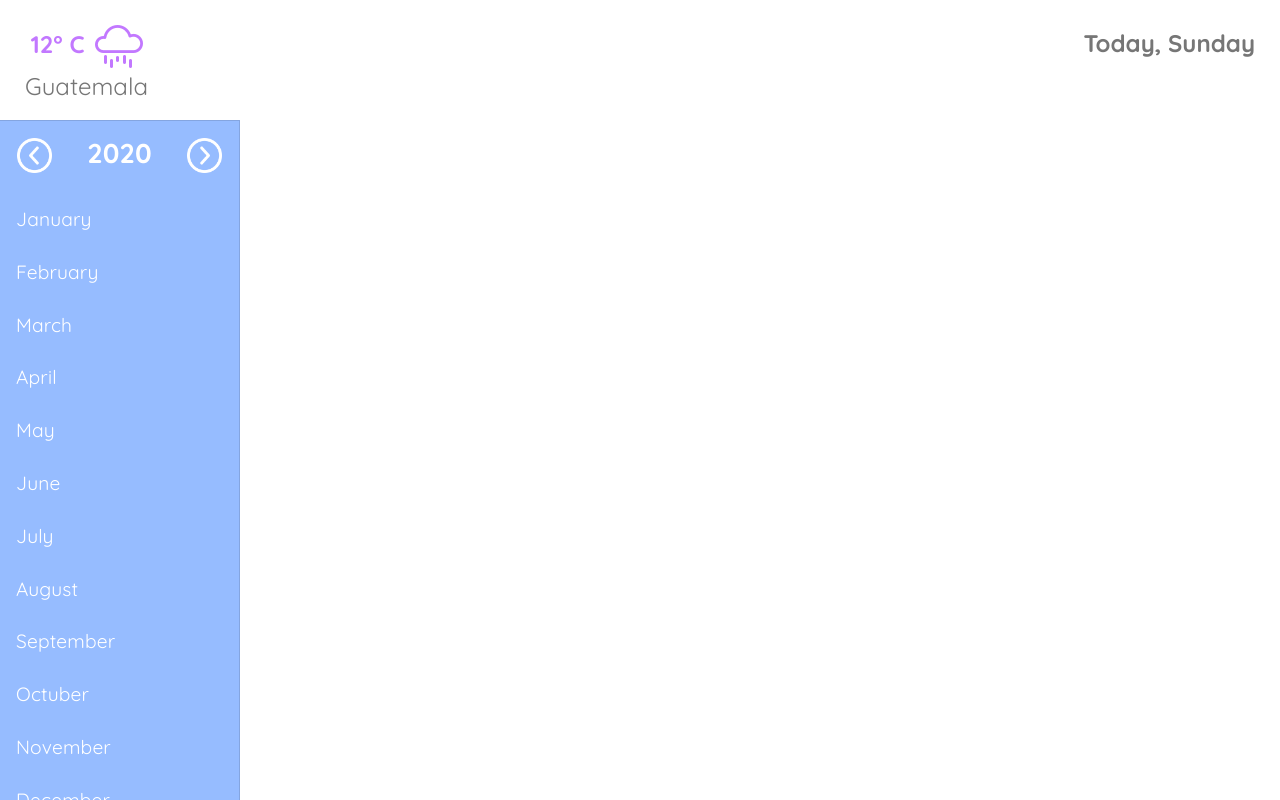
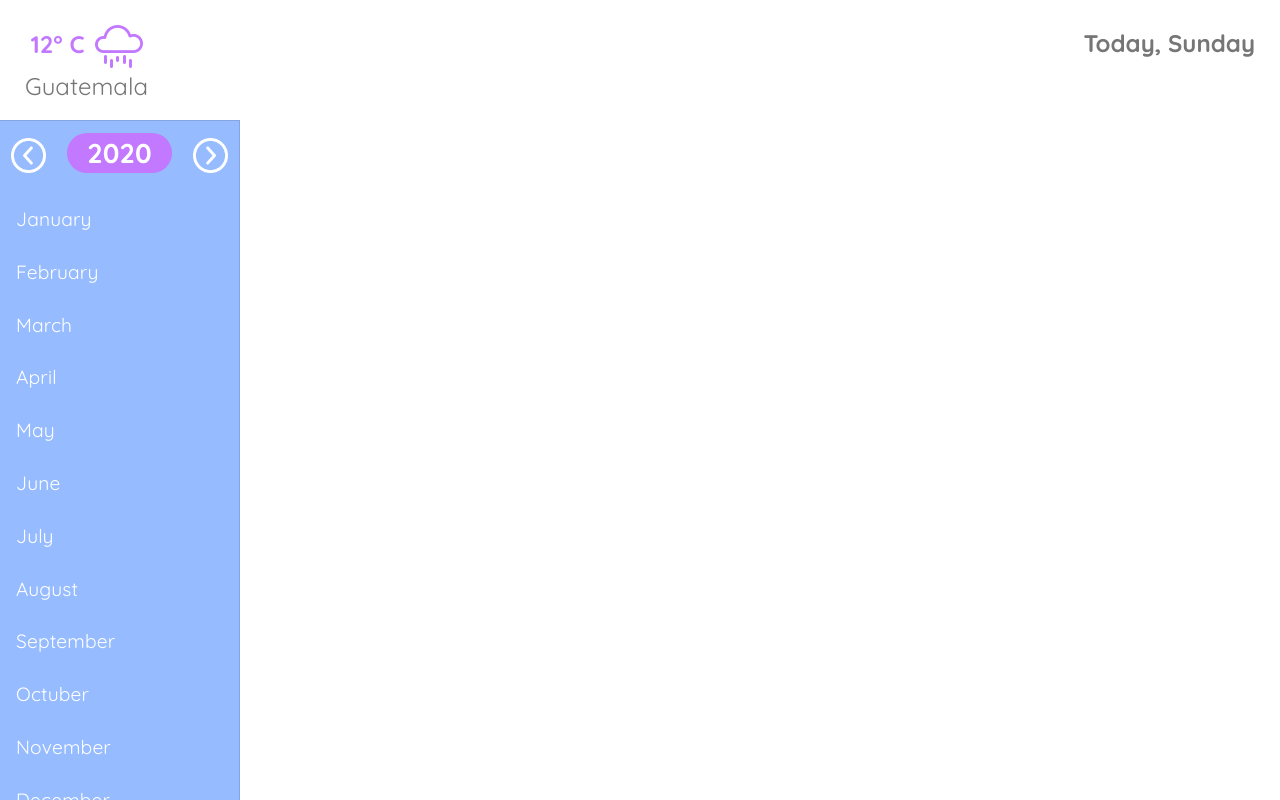
Before and after one commit to dagamo/reminder_app, a React (Create React App) app: page / in a window 1280 px wide. Built offline with nearby package versions, Linux system fonts and the light colour scheme.

Commit message:
Create the sideNav component without functionality

```diff
--- a/src/components/drawer/index.js
+++ b/src/components/drawer/index.js
@@ -2,17 +2,14 @@ import React from 'react';
 import PropTypes from 'prop-types';
 import { Box, Divider, Drawer, Hidden, List, ListItem, ListItemText } from '@material-ui/core';
 import { useTheme } from '@material-ui/core/styles';
-import moment from 'moment';
 //styles
-import { useStyles } from './styles';
-//utils
-import { months } from './../../util/monthsList';
-//images
-import leftIcon from './../../assets/images/left@2x.png';
-import rightIcon from './../../assets/images/right@2x.png';
+import { useStyles } from './uiStyles';
 
+/*
+This component is using a material ui object for styles
+*/
 function ResponsiveDrawer(props) {
-	const { container } = props;
+	const { container, items, headerContent } = props;
 	const classes = useStyles();
 	const theme = useTheme();
 	const [ mobileOpen, setMobileOpen ] = React.useState(false);
@@ -22,27 +19,21 @@ function ResponsiveDrawer(props) {
 		setMobileOpen(!mobileOpen);
 	};
 
-  //Get the current year of type string
-  const yearString = moment().format('YYYY');
-
 	const drawer = (
 		<div>
 			<Divider />
 			<Box className={classes.toolbar}>
-				<Box component="span">
-					<img src={leftIcon} width={'35px'} alt="left" />
-				</Box>
-				<Box component="span">{yearString}</Box>
-				<Box component="span">
-					<img src={rightIcon} width={'35px'} alt="right" />
-				</Box>
+        {
+          headerContent && headerContent()
+        }
 			</Box>
 			<List className={classes.list}>
-				{months.map((month, index) => (
+				{Array.isArray(items) &&
+					items.map((item, index) => (
 						<ListItem button key={index}>
 							<ListItemText>
 								<Box component="span" className={classes.item}>
-								{month.name}
+									{item.name}
 								</Box>
 							</ListItemText>
 						</ListItem>
@@ -92,7 +83,11 @@ ResponsiveDrawer.propTypes = {
 	/**
    * Injected by the documentation to work in an iframe.
    * You won't need it on your project.
+   * It's need items for render inside the drawer with a structure {id:number, name: string}
+   * It's need a headerContent it is a function returns a component.
    */
+  headerContent: PropTypes.any,
+	items: PropTypes.array,
 	container: PropTypes.any
 };
 
--- a/src/components/drawer/styles.js
+++ b/src/components/drawer/uiStyles.js
@@ -1,6 +1,10 @@
 import { makeStyles } from '@material-ui/core/styles';
 
 const drawerWidth = 240;
+/*
+  Edit the styles of the material ui Drawer component.
+  It's necesary for a drawer responsive.
+*/
 
 export const useStyles = makeStyles((theme) => ({
 	root: {
@@ -38,5 +42,11 @@ export const useStyles = makeStyles((theme) => ({
 	item: {
     fontSize: '1.2rem',
     fontFamily:'Quicksand',
-	}
+  },
+  year:{
+    paddingLeft:'20px',
+    paddingRight:'20px',
+    backgroundColor:'#C278FF',
+    borderRadius:'80px'
+  }
 }));
--- a/src/components/header/index.js
+++ b/src/components/header/index.js
@@ -5,8 +5,10 @@ import moment from 'moment';
 import './../../styles/ui/header.css';
 import weatherIcon from './../../assets/images/lluvia.png';
 
+/*
+This component is the header of the app and it is using a css style file
+*/
 const Header = () => {
-
 	const currentDay = moment().format('dddd');
 
 	return (
--- a/src/containers/index.js
+++ b/src/containers/index.js
@@ -1,7 +1,7 @@
 import React, { useState, useEffect } from 'react';
 import { Box } from '@material-ui/core';
 import Header from './../components/header/index';
-import Drawer from './../components/drawer';
+import Drawer from './sideNav/index';
 
 const Index = () => {
 	return (
--- /dev/null
+++ b/src/containers/sideNav/index.js
@@ -0,0 +1,36 @@
+import React from 'react';
+import { Box } from '@material-ui/core';
+import Drawer from './../../components/drawer/index';
+import moment from 'moment';
+//utils
+import { months } from './../../util/monthsList';
+//images
+import leftIcon from './../../assets/images/left@2x.png';
+import rightIcon from './../../assets/images/right@2x.png';
+//styles
+import './../../styles/ui/sideNav.css';
+
+/*
+  HeaderContent component for the drawer.
+*/
+const HeaderContent = () => {
+	//Get the current year of type string
+	const yearString = moment().format('YYYY');
+	return (
+		<div className="drawerHeader">
+			<Box component="span">
+				<img src={leftIcon} width={'35px'} alt="left" />
+			</Box>
+			<Box component="span" className="yearText">
+				{yearString}
+			</Box>
+			<Box component="span">
+				<img src={rightIcon} width={'35px'} alt="right" />
+			</Box>
+		</div>
+	);
+};
+
+export default (props) => {
+	return <Drawer items={months} headerContent={HeaderContent}  />;
+};
--- /dev/null
+++ b/src/styles/ui/sideNav.css
@@ -0,0 +1,12 @@
+.drawerHeader{
+  display: flex;
+  flex:1;
+  align-items: center;
+  justify-content: space-around;
+}
+.yearText{
+  padding-left:20px;
+  padding-right:20px;
+  background-color:#C278FF;
+  border-radius:80px;
+}
```
Lines whose indentation alone changed are shown as unchanged.
